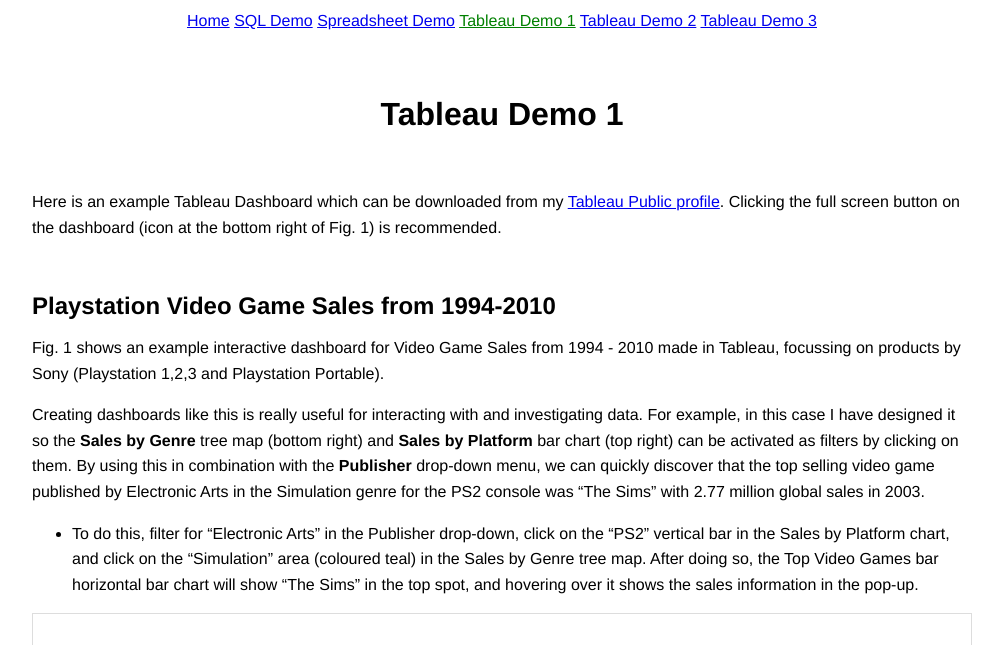
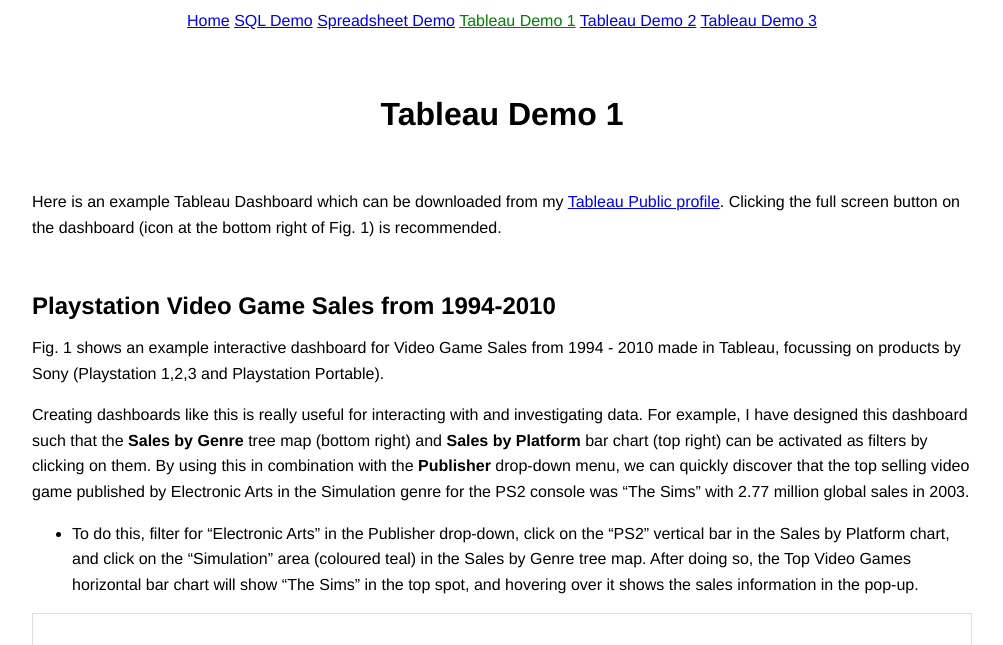
Before and after one commit to bfmkr/portfolio, a Jekyll site: the page built from Tableau Demo 1.md, in a window 1280 px wide, cut to the strip 0-645 px from the top of the page. Shown: the whole strip, without its empty margins (138-1141 px from the left). Built offline with Jekyll 4.4.1, drawn with Linux system fonts in a browser that asks for light colours.

Commit message:
Make text less wordy

```diff
--- a/Tableau Demo 1.md
+++ b/Tableau Demo 1.md
@@ -16,11 +16,11 @@
 Fig. 1 shows an example interactive dashboard for Video Game Sales from 1994 - 2010 made in Tableau, focussing on products by Sony (Playstation 1,2,3 and Playstation Portable).
 
 Creating dashboards like this is really useful for interacting with and investigating data.
-For example, in this case I have designed it so the **Sales by Genre** tree map (bottom right) and **Sales by Platform** bar chart (top right) can be activated as filters by clicking on them.
+For example, I have designed this dashboard such that the **Sales by Genre** tree map (bottom right) and **Sales by Platform** bar chart (top right) can be activated as filters by clicking on them.
 By using this in combination with the **Publisher** drop-down menu, we can quickly discover that the top selling video game published by Electronic Arts in the Simulation genre for the PS2 console was "The Sims" with 2.77 million global sales in 2003.
 
 * To do this, filter for "Electronic Arts" in the Publisher drop-down, click on the "PS2" vertical bar in the Sales by Platform chart, and click on the "Simulation" area (coloured teal) in the Sales by Genre tree map.
-  After doing so, the Top Video Games bar horizontal bar chart will show "The Sims" in the top spot, and hovering over it shows the sales information in the pop-up.
+  After doing so, the Top Video Games horizontal bar chart will show "The Sims" in the top spot, and hovering over it shows the sales information in the pop-up.
 
 <div class='tableauPlaceholder' id='viz1684839151419' style='position: relative; border: 1px solid #ddd'>
 <noscript>
```
